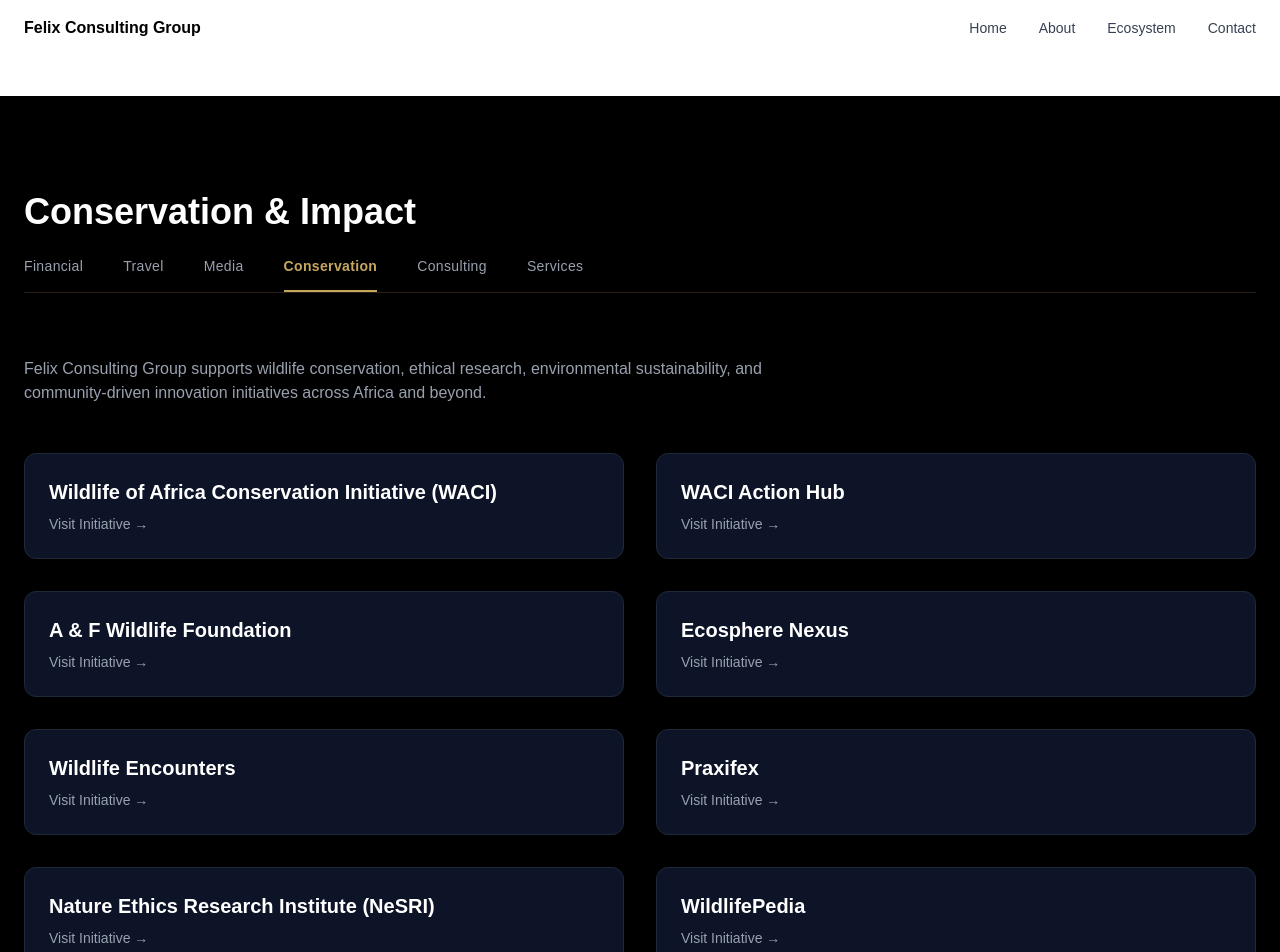
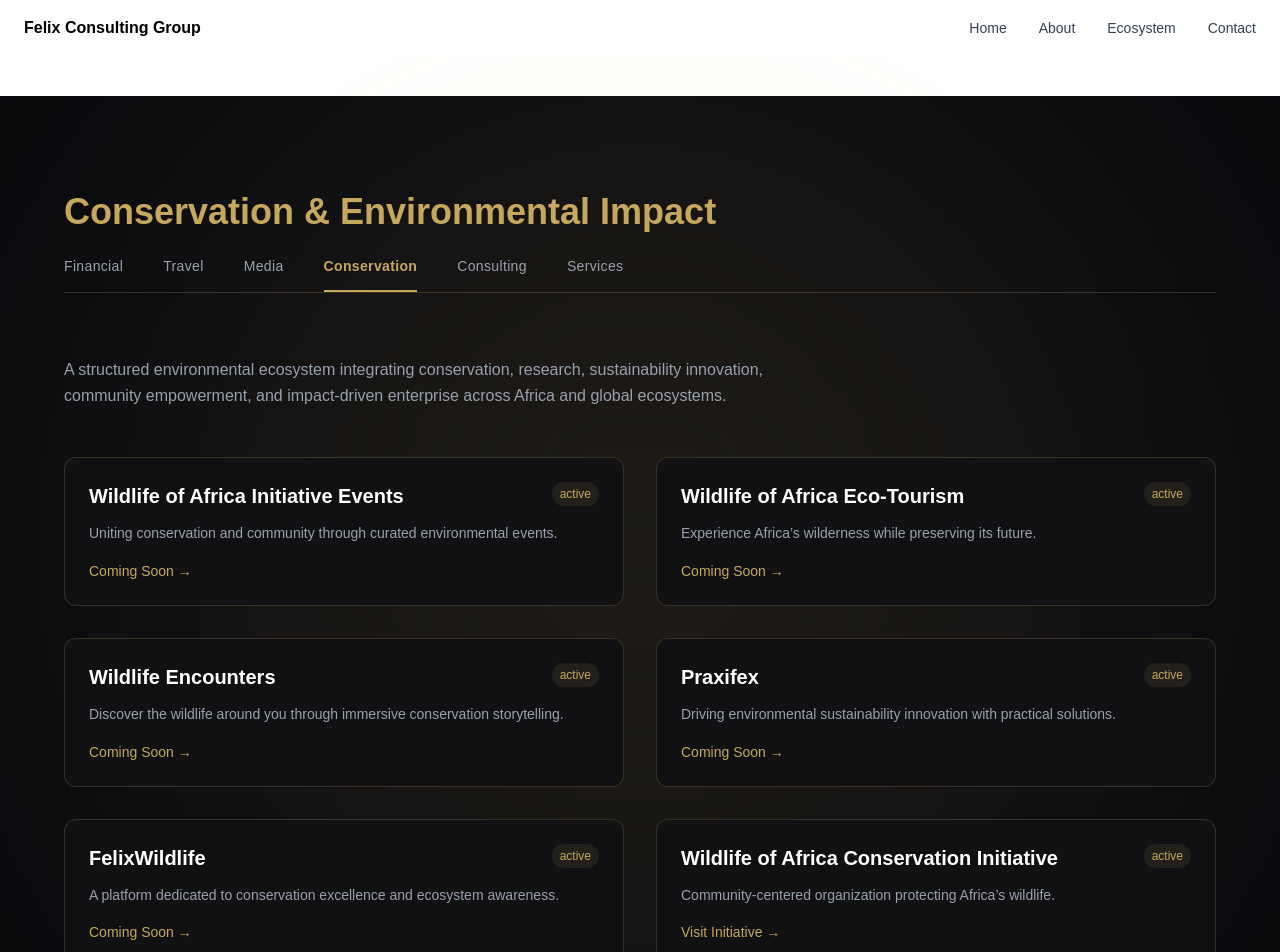
Before and after one commit to felabayomi/felix-consult, a Next.js app: page /conservation in a window 1280 px wide. Shown: the top 952 px of the page. Built offline with nearby package versions, Linux system fonts and the light colour scheme.

Commit message:
Refactor ConservationDivision layout and content
Updated the ConservationDivision component to enhance the layout and content, including changes to headings, links, and DivisionItem component structure.

```diff
--- a/app/conservation/page.tsx
+++ b/app/conservation/page.tsx
@@ -1,14 +1,24 @@
 "use client"
+
 import { usePathname } from "next/navigation"
 import Link from "next/link"
+
 export default function ConservationDivision() {
   const pathname = usePathname()
+
   return (
-    <main className="min-h-screen bg-black text-white px-6 py-24">
+    <main className="relative min-h-screen bg-[#0B0B0F] text-white px-6 py-24">
 
+      {/* Gold Ambient Glow */}
+      <div className="absolute top-0 left-1/2 -translate-x-1/2
+                      w-[900px] h-[900px]
+                      bg-[#C6A75E]/10 blur-[160px]
+                      rounded-full pointer-events-none" />
 
-      <h1 className="text-4xl font-bold mb-6">
-        Conservation & Impact
+      <div className="relative z-10 max-w-6xl mx-auto">
+
+        <h1 className="text-4xl font-bold mb-6 text-[#C6A75E]">
+          Conservation & Environmental Impact
         </h1>
 
         <div className="mb-16 border-b border-[#C6A75E]/20">
@@ -39,74 +49,132 @@ export default function ConservationDivision() {
           </div>
         </div>
 
-      <p className="text-gray-400 max-w-3xl mb-12">
-        Felix Consulting Group supports wildlife conservation,
-        ethical research, environmental sustainability, and
-        community-driven innovation initiatives across Africa
-        and beyond.
+        <p className="text-gray-400 max-w-3xl mb-12 leading-relaxed">
+          A structured environmental ecosystem integrating conservation,
+          research, sustainability innovation, community empowerment,
+          and impact-driven enterprise across Africa and global ecosystems.
         </p>
 
         <div className="grid md:grid-cols-2 gap-8">
 
           <DivisionItem
-          name="Wildlife of Africa Conservation Initiative (WACI)"
+            name="Wildlife of Africa Initiative Events"
+            description="Uniting conservation and community through curated environmental events."
+            url="#"
+          />
+
+          <DivisionItem
+            name="Wildlife of Africa Eco-Tourism"
+            description="Experience Africa’s wilderness while preserving its future."
+            url="#"
+          />
+
+          <DivisionItem
+            name="Wildlife Encounters"
+            description="Discover the wildlife around you through immersive conservation storytelling."
+            url="#"
+          />
+
+          <DivisionItem
+            name="Praxifex"
+            description="Driving environmental sustainability innovation with practical solutions."
+            url="#"
+          />
+
+          <DivisionItem
+            name="FelixWildlife"
+            description="A platform dedicated to conservation excellence and ecosystem awareness."
+            url="#"
+          />
+
+          <DivisionItem
+            name="Wildlife of Africa Conservation Initiative"
+            description="Community-centered organization protecting Africa’s wildlife."
             url="https://wacicrew.org"
           />
 
           <DivisionItem
             name="WACI Action Hub"
+            description="Digital hub for storytellers, conservationists, and community leaders."
             url="https://wacihub.org"
           />
 
           <DivisionItem
-          name="A & F Wildlife Foundation"
+            name="Ecosphere Nexus"
+            description="Empowering communities for a sustainable future."
             url="#"
           />
 
           <DivisionItem
-          name="Ecosphere Nexus"
+            name="A & F Wildlife Foundation"
+            description="Preserving wildlife and protecting future generations."
             url="#"
           />
 
           <DivisionItem
-          name="Wildlife Encounters"
+            name="Abaflix Emerald Farms"
+            description="Fresh, sustainable aquaculture and poultry for a healthier tomorrow."
             url="#"
           />
 
           <DivisionItem
-          name="Praxifex"
-          url="https://praxinex.org/"
-        />
-
-        <DivisionItem
-          name="Nature Ethics Research Institute (NeSRI)"
+            name="Nature Ethics Research Institute"
+            description="Empowering harmony between humans and wildlife through ethical research."
             url="#"
           />
 
           <DivisionItem
-          name="WildlifePedia"
+            name="Wildlife of Africa Con Init (Non-Profit)"
+            description="Structured conservation initiative integrating impact and community development."
             url="#"
           />
 
         </div>
 
+      </div>
     </main>
   )
 }
 
-function DivisionItem({ name, url }: { name: string; url: string }) {
+function DivisionItem({
+  name,
+  description,
+  url,
+}: {
+  name: string
+  description: string
+  url: string
+}) {
+  const isExternal = url !== "#"
+
   return (
     <a
       href={url}
-      target="_blank"
-      rel="noopener noreferrer"
-      className="p-6 bg-[#0D1428] rounded-xl border border-gray-800
-                 hover:border-green-600 hover:bg-[#0F1F1A]
-                 hover:scale-105 transition-all duration-300"
+      target={isExternal ? "_blank" : "_self"}
+      rel={isExternal ? "noopener noreferrer" : ""}
+      className="group p-6 bg-[#111114] rounded-xl
+                 border border-[#C6A75E]/20
+                 hover:border-[#C6A75E]/60
+                 hover:bg-[#141418]
+                 transition-all duration-300"
     >
-      <h3 className="text-xl font-semibold mb-2">{name}</h3>
-      <p className="text-gray-400 text-sm">
-        Visit Initiative →
+      <div className="flex justify-between items-start mb-3">
+        <h3 className="text-xl font-semibold text-white group-hover:text-[#C6A75E] transition">
+          {name}
+        </h3>
+
+        <span className="text-xs px-2 py-1 rounded-full
+                         bg-[#C6A75E]/10 text-[#C6A75E]">
+          active
+        </span>
+      </div>
+
+      <p className="text-gray-400 text-sm mb-4 leading-relaxed">
+        {description}
+      </p>
+
+      <p className="text-[#C6A75E] text-sm font-medium">
+        {isExternal ? "Visit Initiative →" : "Coming Soon →"}
       </p>
     </a>
   )
```
Lines whose indentation alone changed are shown as unchanged.
